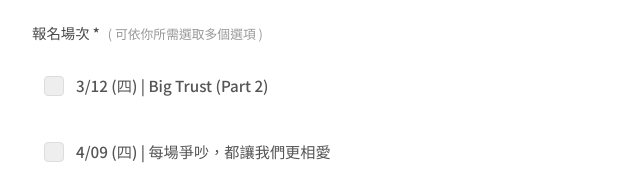
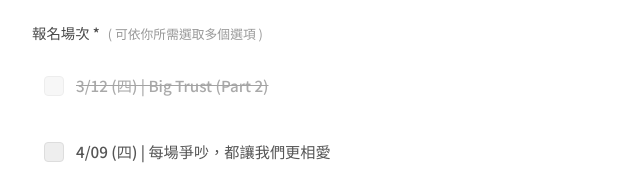
Before and after one commit to anita053133/reading-room-2026, a plain HTML site: page index.html in a window 1280 px wide. Shown: the part 4200-4382 px from the top of the page, 308-948 px from the left. Drawn offline with Linux system fonts and the light colour scheme.

Commit message:
Add files via upload

```diff
--- a/script.js
+++ b/script.js
@@ -4,6 +4,31 @@ const successMessage = document.getElementById('successMessage');
 
 // Google Apps Script Deploy URL (更新為新版本連結)
 const SCRIPT_URL = 'https://script.google.com/macros/s/AKfycbw3XvNWPS42xA8s0sv6stZ5n75SvHPb-P5lURVl71ocAYgbQceMNdGJAyrv8XlvvfPj/exec';
+
+document.addEventListener('DOMContentLoaded', checkExpiredSessions);
+
+function checkExpiredSessions() {
+    const today = new Date();
+    today.setHours(0, 0, 0, 0);
+
+    const checkboxes = document.querySelectorAll('input[name="session"]');
+    checkboxes.forEach(cb => {
+        const val = cb.value;
+        const match = val.match(/^(\d{1,2})\/(\d{1,2})/);
+        if (match) {
+            // 根據網站標題使用年份 2026
+            const eventDate = new Date(2026, parseInt(match[1], 10) - 1, parseInt(match[2], 10));
+
+            if (eventDate < today) {
+                cb.disabled = true;
+                const label = cb.closest('.checkbox-item');
+                if (label) {
+                    label.classList.add('expired');
+                }
+            }
+        }
+    });
+}
 
 form.addEventListener('submit', function (e) {
     e.preventDefault(); // 防止預設送出
--- a/style.css
+++ b/style.css
@@ -915,3 +915,16 @@ textarea:focus {
         transform: translateY(20px);
     }
 }
+
+/* 已過期選項的樣式 (刪除線與低透明度) */
+.checkbox-item.expired {
+    text-decoration: line-through;
+    opacity: 0.5;
+    cursor: not-allowed;
+    pointer-events: none;
+}
+
+.checkbox-item.expired .checkmark {
+    background-color: #f0f0f0;
+    border-color: #ddd;
+}
```
